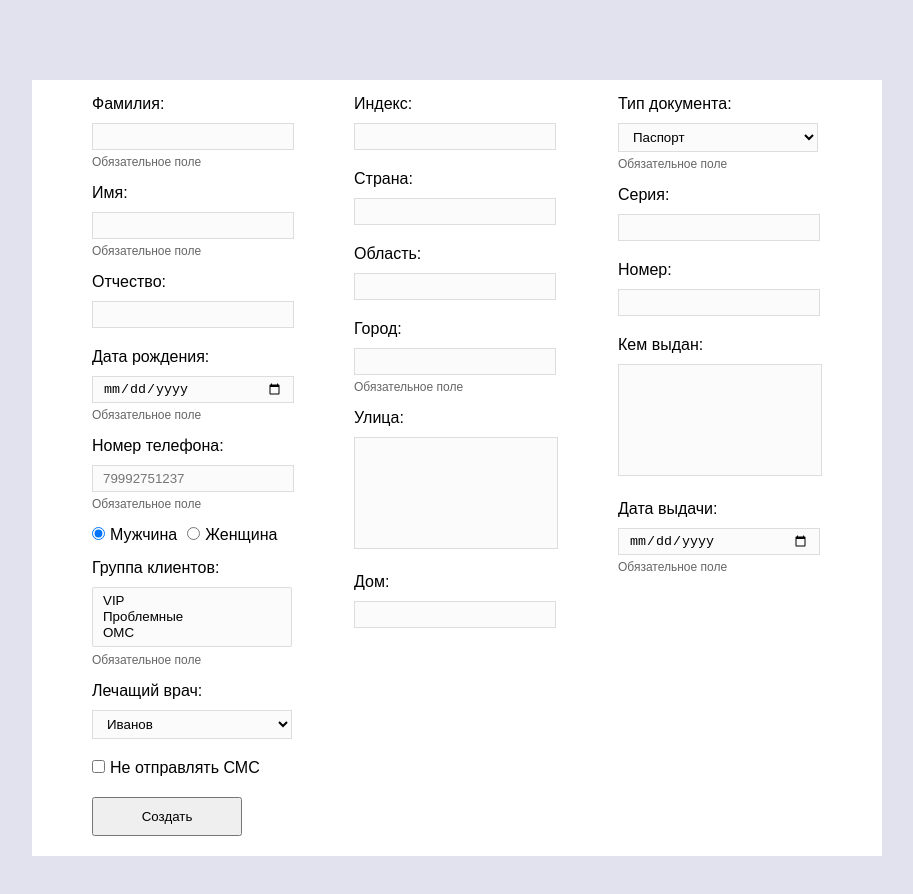
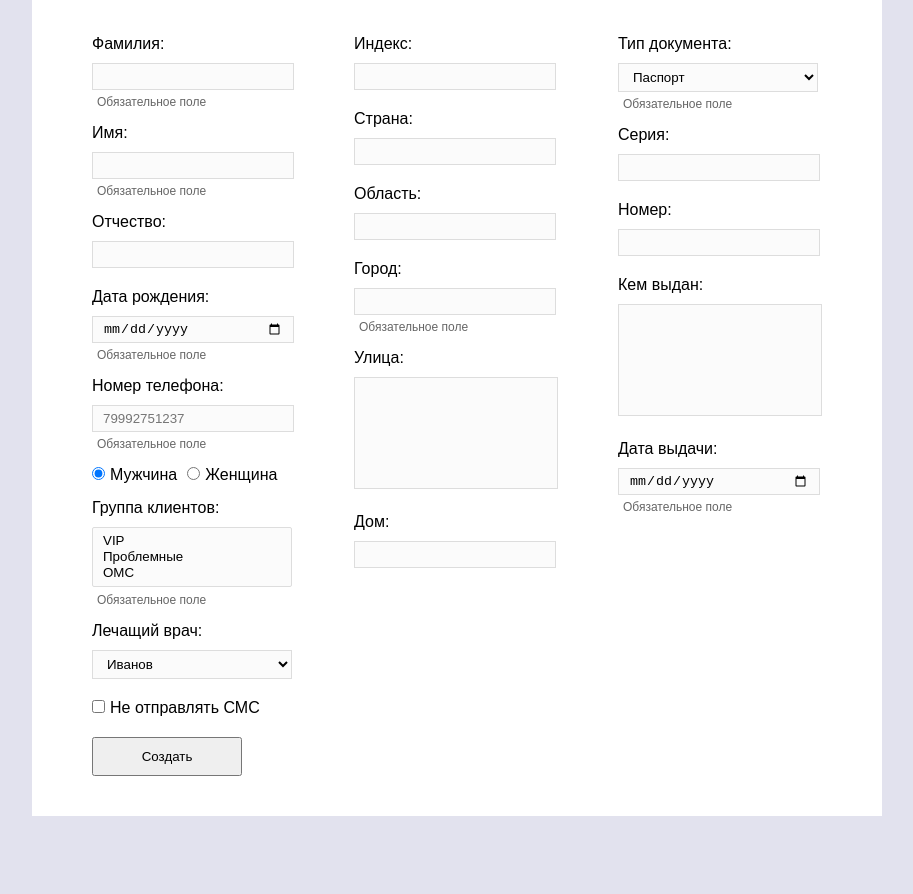
Before and after one commit to aGants/create-client, a Vue app: page / in a window 1280 px wide. Shown: the top 894 px of the page, without its empty margins (183-1096 px from the left). After the commit the page ends 816 px from the top, so only its background shows below. Built offline with nearby package versions, Linux system fonts and the light colour scheme.

Commit message:
final fix

```diff
--- a/src/App.vue
+++ b/src/App.vue
@@ -41,20 +41,21 @@ body {
   display: flex;
   justify-content: center;
   align-items: center;
-  padding: 10vh 0;
+  min-height: 100vh;
   background-color: #e2e2ee;
   font-family: Arial, Helvetica, sans-serif;
 }
 
 p {
+  margin-left: 5px;
   font-size: 12px;
   color: #666
 }
 
 .create {
   margin: auto;
+  padding: 20px 30px;
   background-color: #ffffff;
-  padding: 0px 30px;
 }
 
 .btn {
@@ -72,10 +73,14 @@ p {
     outline: none;
     outline-offset: 0;
   }
+  &_feedback {
+    color: red;
+  }
 }
 
 .form {
   display: flex;
+  justify-content: space-between;
   flex-wrap: wrap;
   &-block {
     padding: 15px 30px 5px;
--- a/src/components/clients.vue
+++ b/src/components/clients.vue
@@ -264,8 +264,9 @@ export default {
       this.$v.form.$touch()
       this.$v.address.$touch()
       this.$v.pass.$touch()
-      if (this.$v.form.$error) {
-        console.log('Отправка')
+      if (!this.$v.form.$error) {
+        alert('Клиент создан!');
+        location.reload();
       }
     }
   }
```
